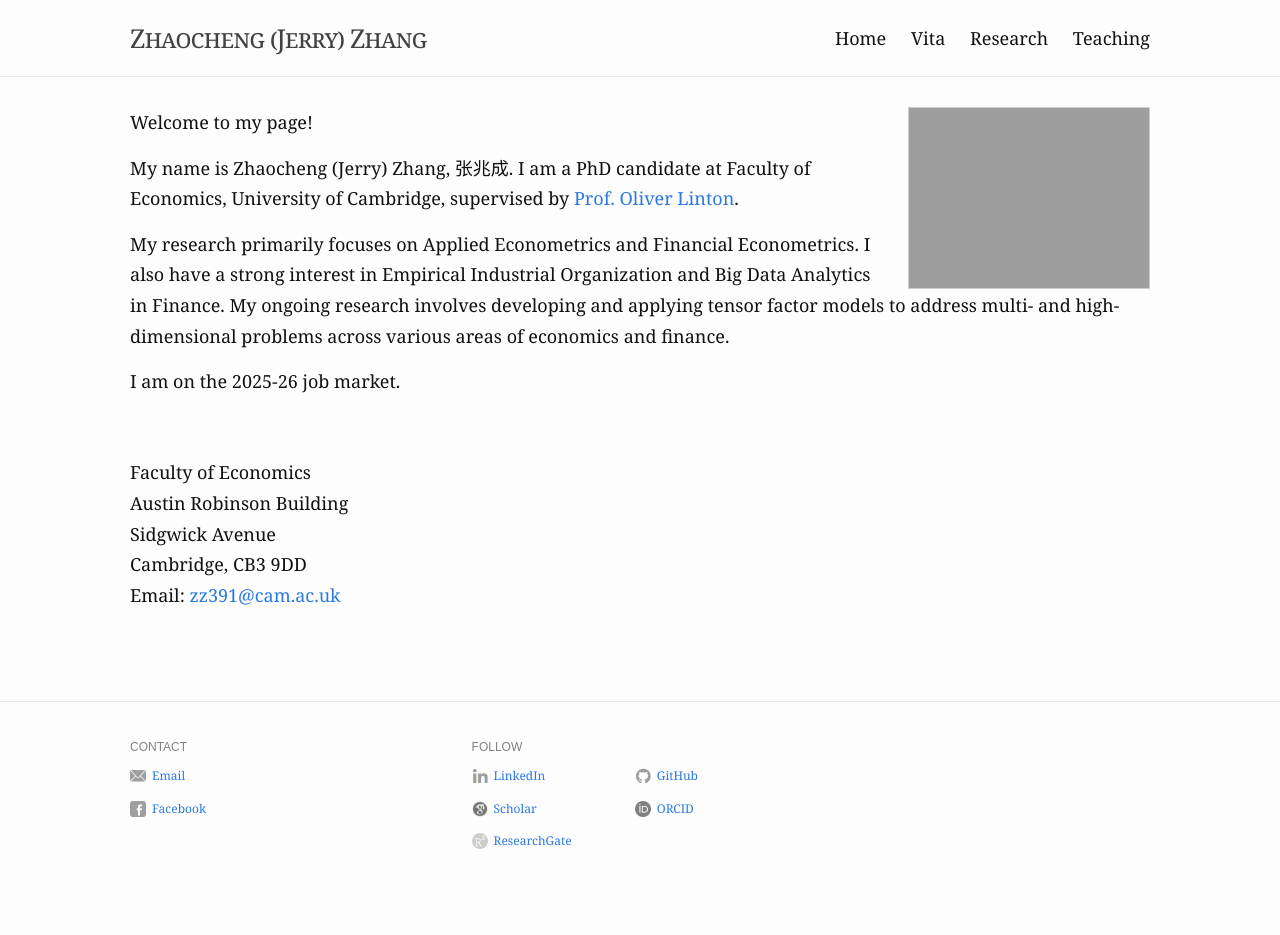
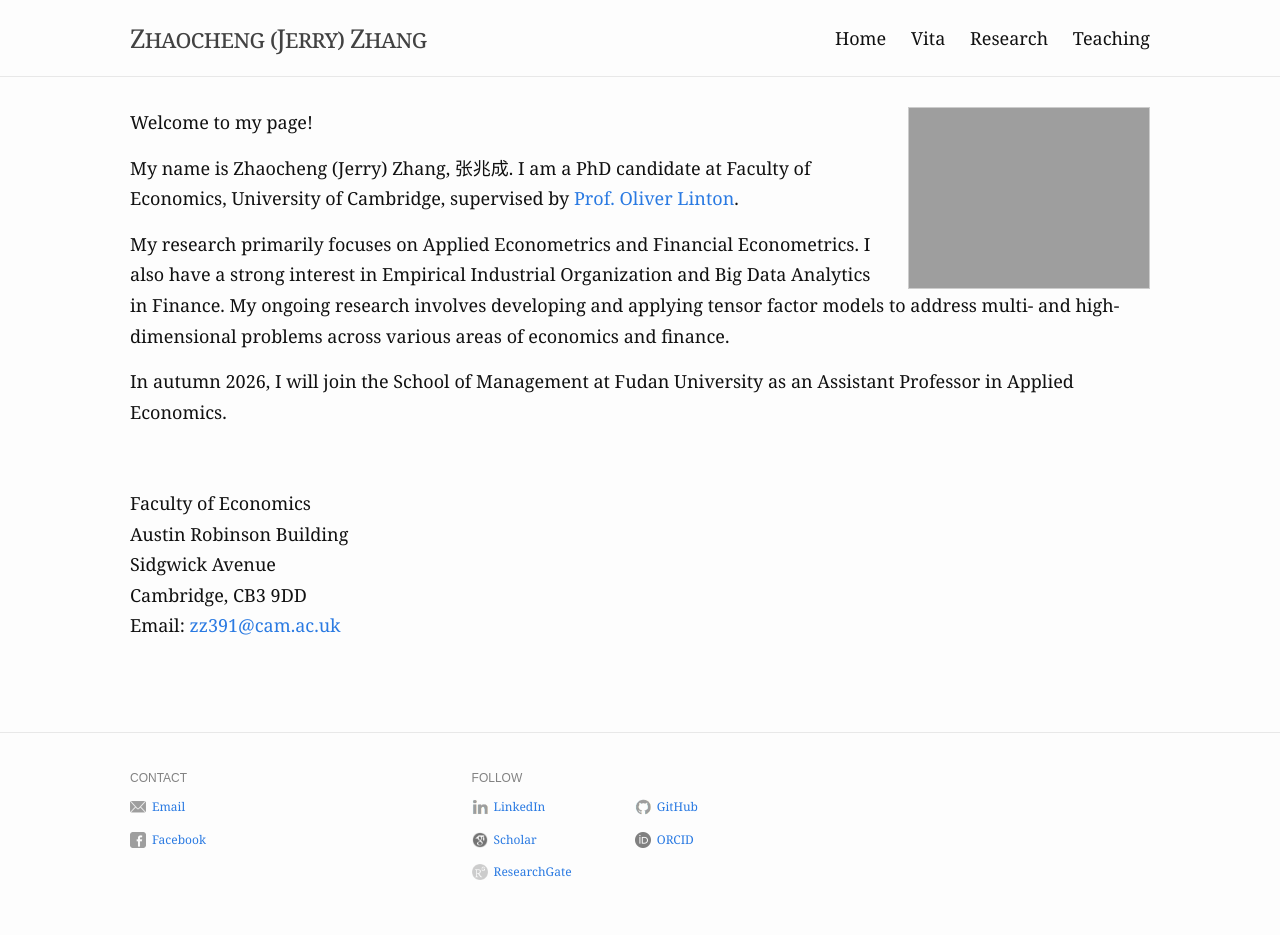
Before and after one commit to zhaocheng-zhang/zhaocheng-zhang.github.io, a Jekyll site: the page built from index.md, in a window 1280 px wide. Built offline with Jekyll 4.4.1, drawn with Linux system fonts in a browser that asks for light colours; before the commit the page ends 904 px from its top, so only the background shows below that.

Commit message:
Update index.md

```diff
--- a/index.md
+++ b/index.md
@@ -15,7 +15,7 @@ My research primarily focuses on Applied Econometrics and Financial Econometrics
 
 <!-- You can find my CV [here](https://zhaocheng-zhang.github.io/assets/files/cv_zhaocheng.pdf). -->
 
-I am on the 2025-26 job market.
+In autumn 2026, I will join the School of Management at Fudan University as an Assistant Professor in Applied Economics.
 
 <br />
 
```
